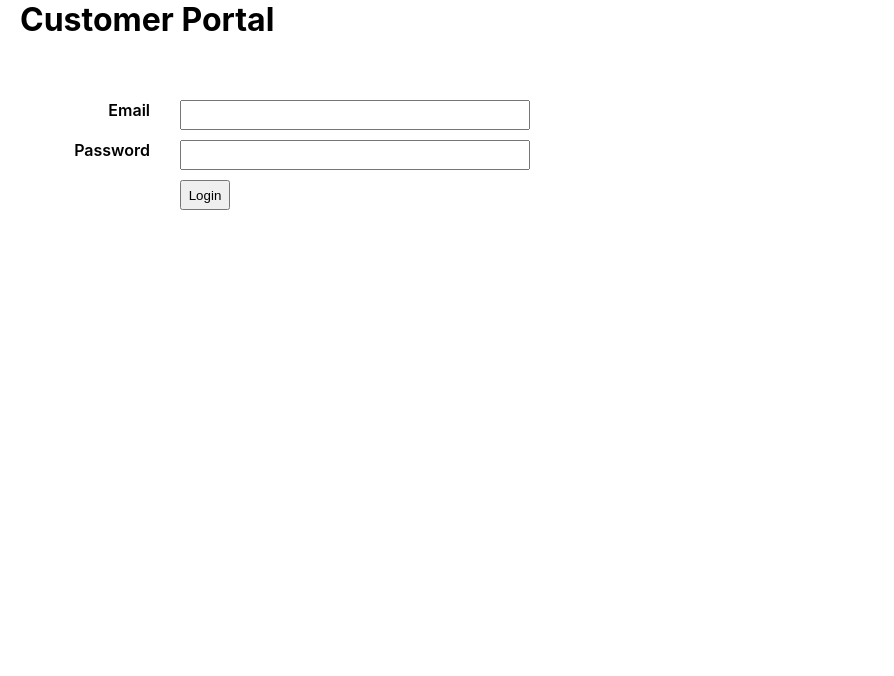
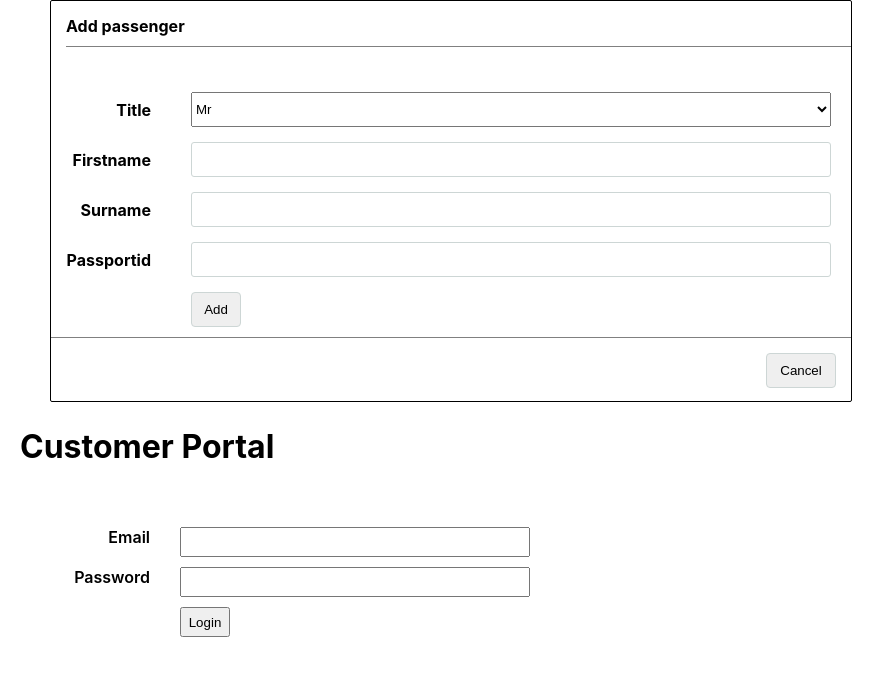
Before and after one commit to Daily120/customer-portal, a React (Create React App) app: page / in a window 1280 px wide. Shown: the top 676 px of the page, without its empty margins (0-894 px from the left). Built offline with nearby package versions, Linux system fonts and the light colour scheme.

Commit message:
add passenger to the db

```diff
--- a/src/components/AddPassenger/AddPassenger.js
+++ b/src/components/AddPassenger/AddPassenger.js
@@ -1,30 +1,78 @@
-import React from 'react';
+import React, {Component} from 'react';
 import './AddPassenger.css';
 
-const AddPassenger = () => {
+class AddPassenger extends Component {
+    constructor(props) {
+        super(props);
+        this.state = {
+            title: 'Mr'
+        }
+    }
 
+    onTitleChange = (event) => {
+        this.setState({title: event.target.value});
+    }
+
+    onFirstNameChange = (event) => {
+        this.setState({firstname: event.target.value});
+    }
+
+    onSurnameChange = (event) => {
+        this.setState({surname: event.target.value});
+    }
+
+    onPassportIdChange = (event) => {
+        this.setState({passportid: event.target.value});
+    }
+
+    handleAddPassenger = () => {
+        const { title, firstname, surname, passportid } = this.state;
+        fetch('http://localhost:3001/passengers', {
+            method: 'POST',
+            headers: {
+                authorization: `Bearer ${localStorage.token}`,
+                'Content-Type': 'application/json'
+            },
+            body: JSON.stringify({
+                title,
+                firstname,
+                surname,
+                passportid
+            })
+        }).then(res => res.json())
+        .then(newPassenger => {
+            if(newPassenger[0].title) {
+                window.location.reload()
+            } else {
+                alert('Unable to add the passenger! Check the data and try again!')
+            }
+        })
+    }
+
+    render() {
         return (
             <div id="addPassenger">
                 <p className="add-Passenger-P">Add passenger</p>
                 <div className="div-under-addPassenger">
                     <p>Title</p>
-                <select name="titleSelect" id="titleSelect">
+                    <select onChange={this.onTitleChange} name="titleSelect" id="titleSelect">
                         <option value="Mr">Mr</option>
                         <option value="Mrss">Mrs</option>
                         <option value="Miss">Miss</option>
                         <option value="Ms">Ms</option>
                     </select>
                     <p>Firstname</p>
-                <input type="text" name="firstNameField" id="firstNameField"/>
+                    <input onChange={this.onFirstNameChange} type="text" name="firstNameField" id="firstNameField"/>
                     <p>Surname</p>
-                <input type="text" name="surnameField" id="surnameField"/>
+                    <input onChange={this.onSurnameChange} type="text" name="surnameField" id="surnameField"/>
                     <p>Passportid</p>
-                <input type="text" name="passportID" id="passportID"/>
-                <button className="addPassengerButton">Add</button>
+                    <input onChange={this.onPassportIdChange} type="text" name="passportID" id="passportID"/>
+                    <button onClick={this.handleAddPassenger} className="addPassengerButton">Add</button>
                 </div>
                 <button className="cancelButton">Cancel</button>
             </div>
         )
     }
+}
 
 export default AddPassenger;
--- a/src/containers/App.js
+++ b/src/containers/App.js
@@ -29,6 +29,7 @@ class App extends Component {
   render() {
     return (
       <div className="App">
+        <AddPassenger />
         <Header />
         {localStorage.token ? null : <LoginForm app = {this} />}
         {this.state.customer ? <CustomerDetailsPage app = {this}/> : null}
```
Lines whose indentation alone changed are shown as unchanged.
